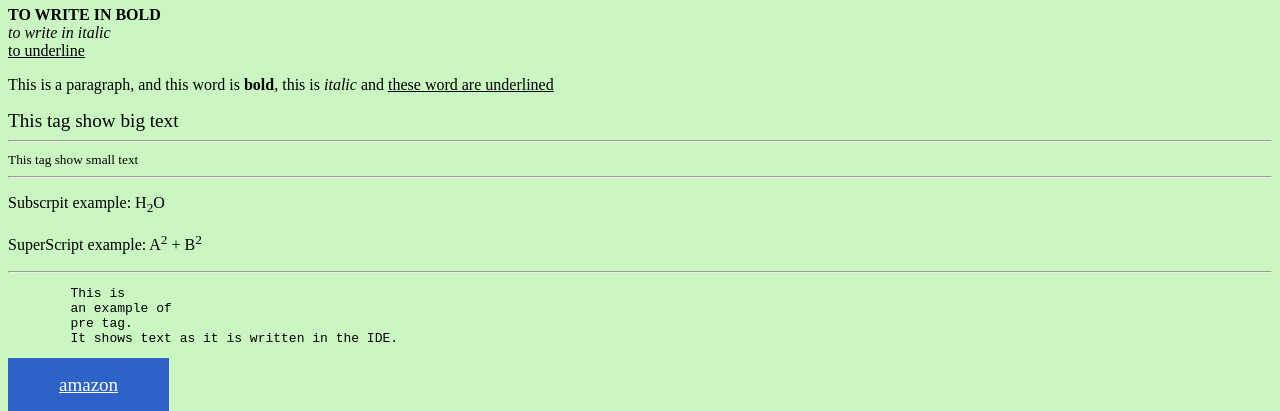
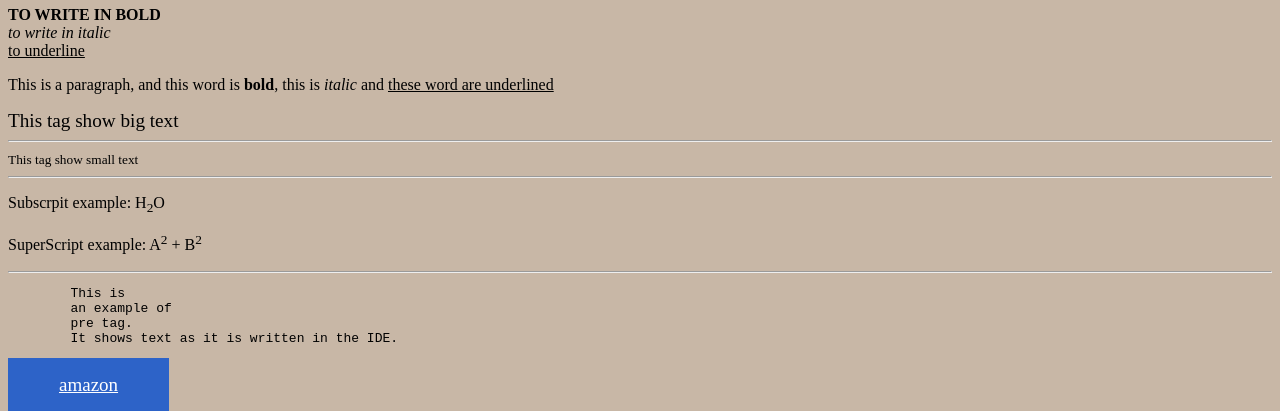
Before and after one commit to Project-Master-1/Client-Webstie, a plain HTML site: page index.html in a window 1280 px wide. Shown: the part 818-1229 px from the top of the page. Drawn offline with Linux system fonts and the light colour scheme.

Commit message:
Changed the background color
The background color is changed to #C8B7A6 to match with the color scheme of

Beige: #c8b7a6

Perriwinkle: #7d94b5

Dusty Rose: #c29591

Maroon Brown: #703f37

Muted Green: #b6c199

This color scheme will add on to the website's overall look and effect
The color scheme is in the curated list of "2022 Colors of the Year"

```diff
--- a/index.html
+++ b/index.html
@@ -23,7 +23,7 @@
 	</style>
 </head>
 
-<body  style="background-color: rgb(202, 247, 193);">
+<body  style="background-color: #C8B7A6;">
     <!-- This is a comment -->
     <h1>Hello World!</h1>
     <p>This is a paragraph</p>
```
